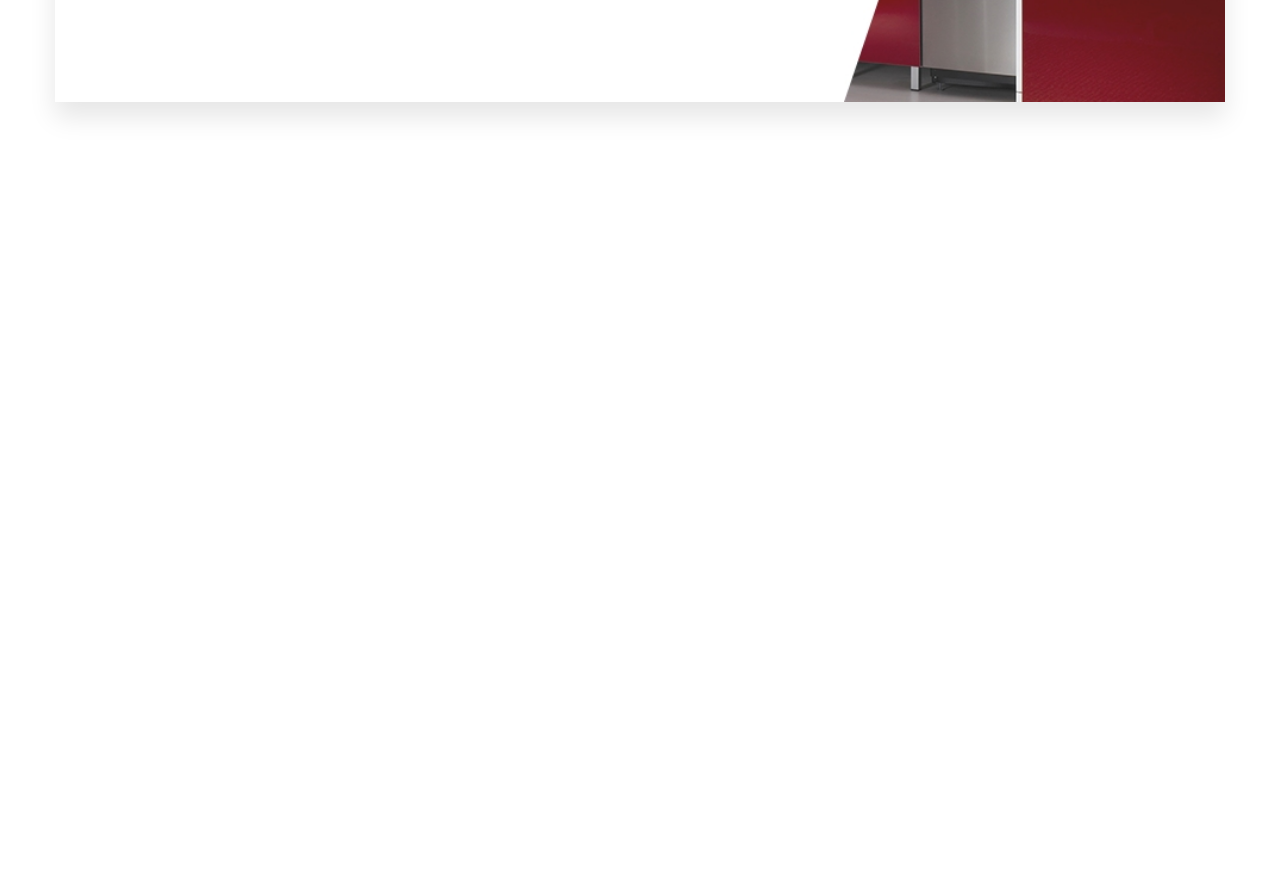
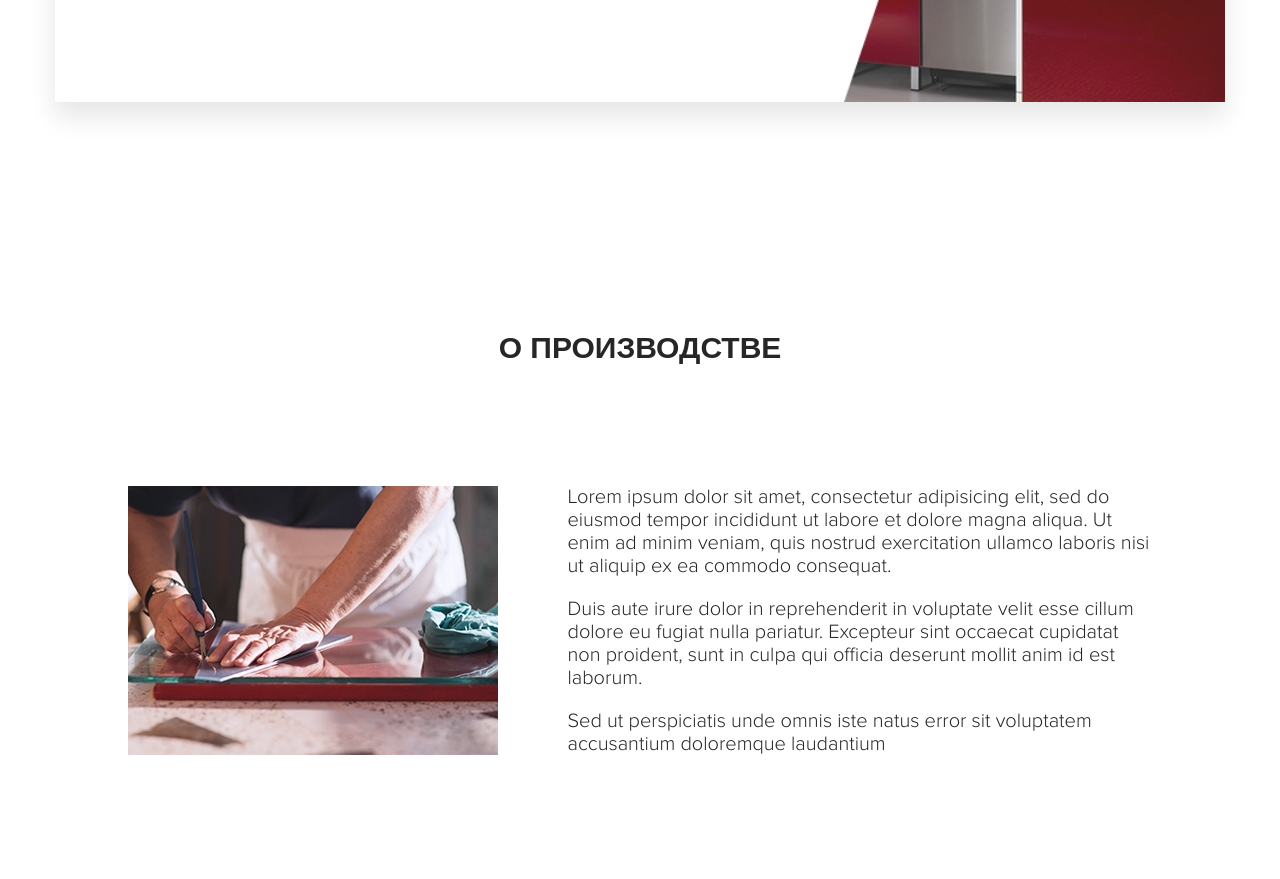
Before and after one commit to khrebtov-s/Skinali, a plain HTML site: page index.html in a window 1280 px wide. Shown: the part 5794-6673 px from the top of the page. Before the commit the page ends 6025 px from the top, so only its background shows below. Drawn offline with Linux system fonts and the light colour scheme; a web font is replaced by a local one.

Commit message:
Сверстал блок производство

```diff
--- a/index.html
+++ b/index.html
@@ -436,7 +436,23 @@
       </div>
     </section>
 
-
+    <section class="section production">
+      <div class="container">
+        <div class="section-title section__title">О производстве</div>
+        <div class="production-block">
+          <div class="production-block__image">
+            <img src="img/production/factory.jpg" alt="">
+          </div>
+          <div class="production-block__text">
+           <p>Lorem ipsum dolor sit amet, consectetur adipisicing elit, sed do eiusmod tempor incididunt ut labore et dolore magna
+          aliqua. Ut enim ad minim veniam, quis nostrud exercitation ullamco laboris nisi ut aliquip ex ea commodo consequat.</p>
+          <p>Duis aute irure dolor in reprehenderit in voluptate velit esse cillum dolore eu fugiat nulla pariatur. Excepteur sint
+          occaecat cupidatat non proident, sunt in culpa qui officia deserunt mollit anim id est laborum.</p>
+          <p>Sed ut perspiciatis unde omnis iste natus error sit voluptatem accusantium doloremque laudantium</p>
+          </div>
+        </div>
+      </div>
+    </section>
   </main>
 </body>
 </html>
--- /dev/null
+++ b/sass/blocks/_production.sass
@@ -0,0 +1,11 @@
+.production
+  &-block
+    display: flex
+    justify-content: center
+    flex-wrap: wrap
+    &__text
+      margin-left: 70px
+      flex-basis: 50%
+      font-size: 20px
+    &__image
+      margin: 20px 0
--- a/sass/style.sass
+++ b/sass/style.sass
@@ -12,3 +12,4 @@
 @import 'blocks/price'
 @import 'blocks/steps'
 @import 'blocks/reviews'
+@import 'blocks/production'
```
Also changed, not shown: css/style.css, img/production/factory.jpg (added), 1 other file.
